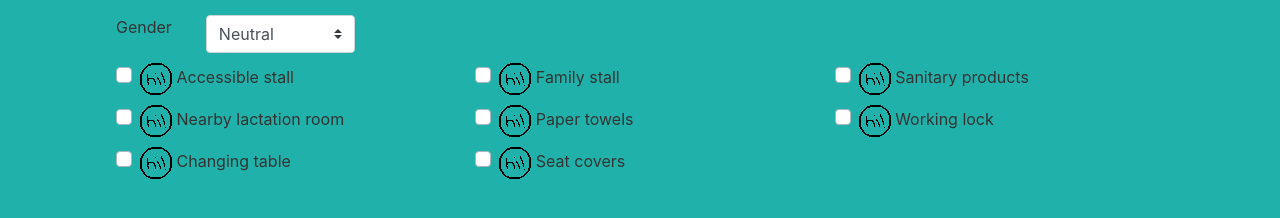
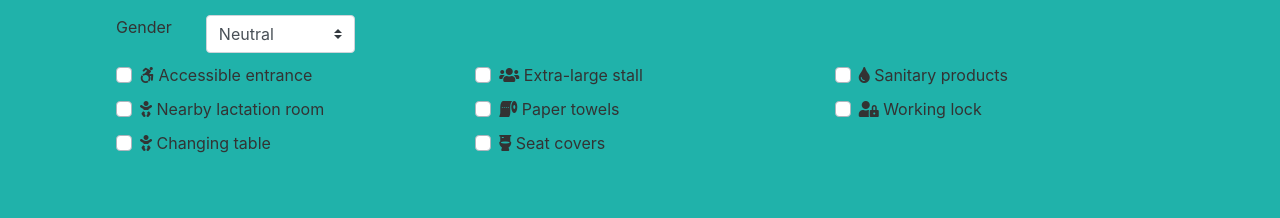
Before and after one commit to samdzie/cs326-final-alef, a plain HTML site: page static/update.html in a window 1280 px wide. Shown: the part 704-922 px from the top of the page. Drawn offline with nearby package versions, Linux system fonts and the light colour scheme.

Commit message:
updated icons and feature names

```diff
--- a/static/update.html
+++ b/static/update.html
@@ -1,10 +1,11 @@
 <!DOCTYPE html>
 <html lang="en">
     <head>
-        <title>Rate this restroom</title>
+        <title>UMass Restroom Tracker</title>
         <meta charset="utf-8">
         <meta name="viewport" content="width=device-width, initial-scale=1, shrink-to-fit=no">
         <link rel="stylesheet" href="https://stackpath.bootstrapcdn.com/bootstrap/4.4.1/css/bootstrap.min.css" integrity="sha384-Vkoo8x4CGsO3+Hhxv8T/Q5PaXtkKtu6ug5TOeNV6gBiFeWPGFN9MuhOf23Q9Ifjh" crossorigin="anonymous">
+        <link rel="stylesheet" href="https://cdnjs.cloudflare.com/ajax/libs/font-awesome/5.13.0/css/all.min.css" crossorigin="anonymous">
         <link rel="stylesheet" href="style.css">
     </head>
     <body>
@@ -77,19 +78,19 @@
                         <div class="col-md">
                             <div class="custom-control custom-checkbox">
                                 <input class="custom-control-input" type="checkbox" value="" id="accessible">
-                                <label class="custom-control-label" for="accessible"> <img src="../assets/icon.png" alt="icon"> Accessible stall</label>
+                                <label class="custom-control-label" for="accessible"> <i class="fab fa-accessible-icon"></i>  Accessible entrance</label>
                             </div>
                         </div>
                         <div class="col-md">
                             <div class="custom-control custom-checkbox">
-                                <input class="custom-control-input" type="checkbox" value="" id="familystall">
-                                <label class="custom-control-label" for="familystall"> <img src="../assets/icon.png" alt="icon"> Family stall</label>
+                                <input class="custom-control-input" type="checkbox" value="" id="stall">
+                                <label class="custom-control-label" for="stall"> <i class="fas fa-users"></i> Extra-large stall</label>
                             </div>
                         </div>
                         <div class="col-md">
                             <div class="custom-control custom-checkbox">
                                 <input class="custom-control-input" type="checkbox" value="" id="sanitaryproducts">
-                                <label class="custom-control-label" for="sanitaryproducts"> <img src="../assets/icon.png" alt="icon"> Sanitary products</label>
+                                <label class="custom-control-label" for="sanitaryproducts"> <i class="fas fa-tint"></i> Sanitary products</label>
                             </div>
                         </div>
                     </div>
@@ -97,19 +98,19 @@
                         <div class="col-md">
                             <div class="custom-control custom-checkbox">
                                 <input class="custom-control-input" type="checkbox" value="" id="lactationroom">
-                                <label class="custom-control-label" for="lactationroom"> <img src="../assets/icon.png" alt="icon"> Nearby lactation room</label>
+                                <label class="custom-control-label" for="lactationroom"> <i class="fas fa-baby"></i> Nearby lactation room</label>
                             </div>
                         </div>
                         <div class="col-md">
                             <div class="custom-control custom-checkbox">
                                 <input class="custom-control-input" type="checkbox" value="" id="papertowels">
-                                <label class="custom-control-label" for="papertowels"> <img src="../assets/icon.png" alt="icon"> Paper towels</label>
+                                <label class="custom-control-label" for="papertowels"> <i class="fas fa-toilet-paper"></i> Paper towels</label>
                             </div>
                         </div>
                         <div class="col-md">
                             <div class="custom-control custom-checkbox">
                                 <input class="custom-control-input" type="checkbox" value="" id="workinglock">
-                                <label class="custom-control-label" for="workinglock"> <img src="../assets/icon.png" alt="icon"> Working lock</label>
+                                <label class="custom-control-label" for="workinglock"> <i class="fas fa-user-lock"></i> Working lock</label>
                             </div>
                         </div>
                     </div>
@@ -117,17 +118,21 @@
                         <div class="col-md">
                             <div class="custom-control custom-checkbox">
                                 <input class="custom-control-input" type="checkbox" value="" id="changingtable">
-                                <label class="custom-control-label" for="changingtable"> <img src="../assets/icon.png" alt="icon"> Changing table</label>
+                                <label class="custom-control-label" for="changingtable"> <i class="fas fa-baby"></i> Changing table</label>
                             </div>
                         </div>
                         <div class="col-md">
                             <div class="custom-control custom-checkbox">
                                 <input class="custom-control-input" type="checkbox" value="" id="seatcovers">
-                                <label class="custom-control-label" for="seatcovers"> <img src="../assets/icon.png" alt="icon"> Seat covers</label>
+                                <label class="custom-control-label" for="seatcovers"> <i class="fas fa-toilet"></i> Seat covers</label>
                             </div>
                         </div>
                         <div class="col-md"></div> <!-- To keep the columns in line -->
                     </div>
+                </div>
+                <div class="container">
+
+
                 </div>
             </div>
 
```
